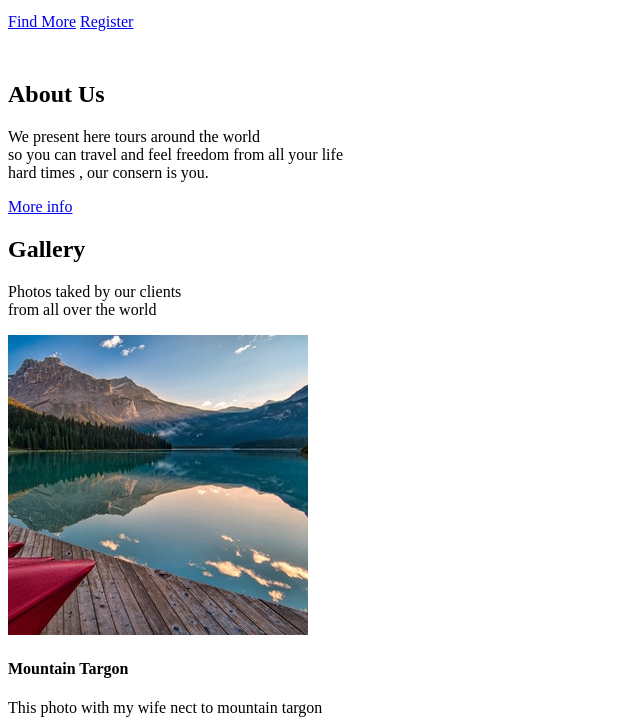
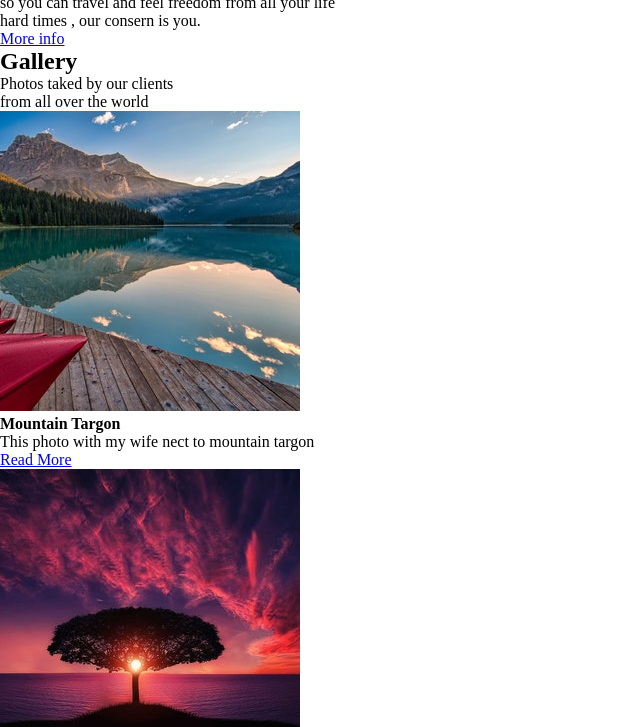
Before and after one commit to abdelalim2000/landscape, a plain HTML site: page index.html in a window 1280 px wide. Shown: the part 320-1047 px from the top of the page, without its empty margins (0-640 px from the left). Drawn offline with Linux system fonts and the light colour scheme.

Commit message:
Add style and js files

```diff
--- a/index.html
+++ b/index.html
@@ -6,6 +6,7 @@
     <meta name="viewport" content="width=device-width, initial-scale=1.0">
     <meta http-equiv="X-UA-Compatible" content="ie=edge">
     <title>LandScape || Home</title>
+    <link rel="stylesheet" href="styles/main.css">
 </head>
 
 <body>
@@ -189,6 +190,8 @@
 
     </section>
 
+    <script src="js/main.js"></script>
+
 </body>
 
 </html>
--- /dev/null
+++ b/styles/main.scss
@@ -0,0 +1,7 @@
+*,
+*::after,
+*::before {
+    margin: 0;
+    padding: 0;
+    box-sizing: border-box;
+}
```
Also changed, not shown: js/main.js (added), styles/main.css (added), 1 other file.
